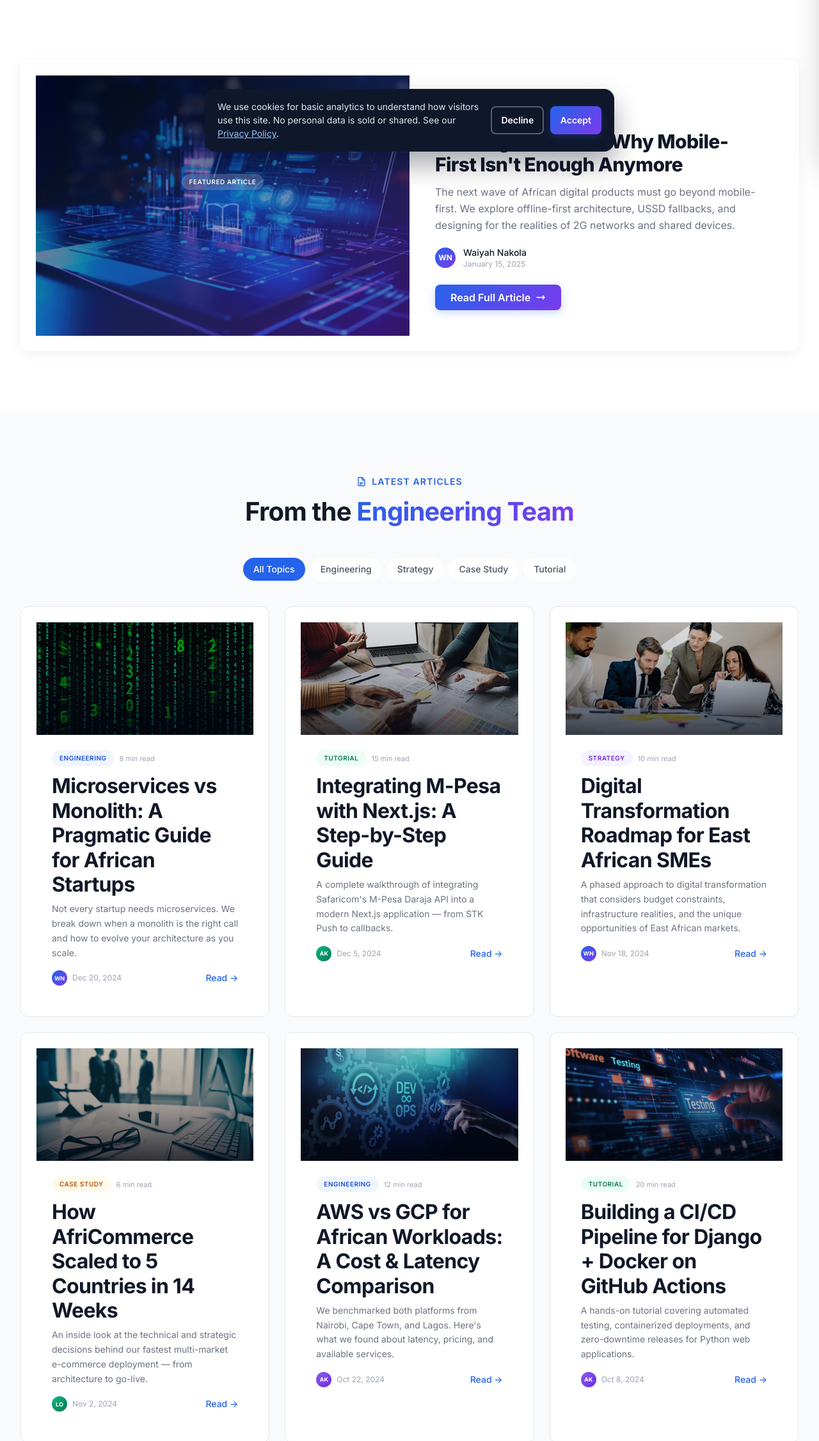
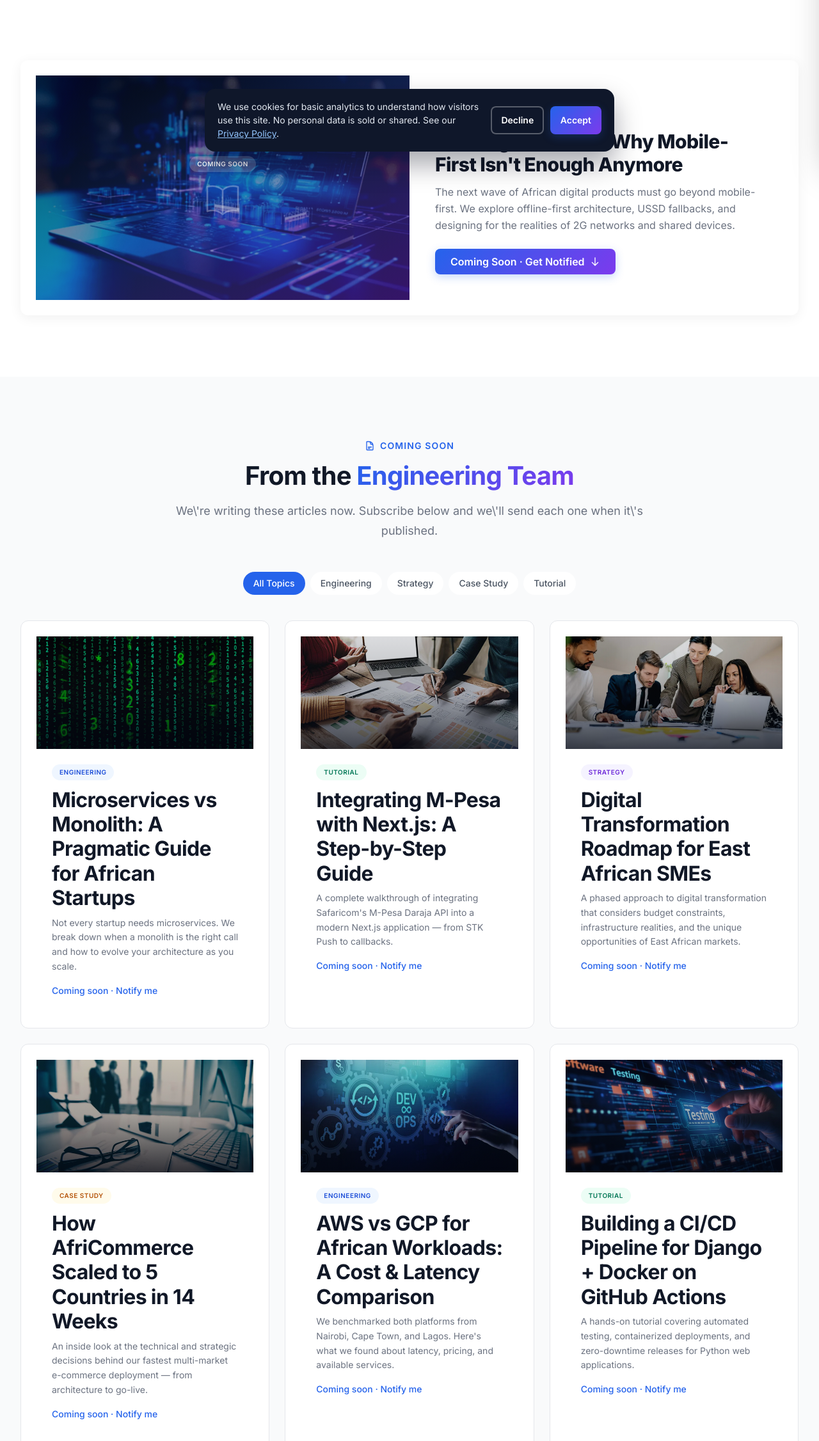
Before and after one commit to WAIYAH/Nakola-Expert-System, a website built with Vite: page insights.html in a window 1280 px wide. Shown: the part 547-2800 px from the top of the page at 64% size. Built offline with nearby package versions, Linux system fonts and the light colour scheme.

Commit message:
Remove dead links and placeholder content
- Footer: drop the "Team Portal" link; /admin was a 404 on every page.
- About: avatar initials now match the names (LN, BW, SM instead of the
  leftover WN, AK, LO), and the two LinkedIn icons that pointed to "#"
  are removed.
- Insights: the seven articles don't exist yet, so remove their made-up
  read times, authors and dates, and turn every dead "Read" link into
  "Coming soon" pointing to the newsletter signup.

Co-Authored-By: Claude Opus 5.5 <noreply@anthropic.com>

```diff
--- a/about.html
+++ b/about.html
@@ -197,7 +197,7 @@
         <div class="grid md:grid-cols-2 lg:grid-cols-3 gap-8">
           <!-- Founder -->
           <div class="card card-elevated reveal text-center p-8">
-            <div class="w-24 h-24 rounded-full bg-gradient-primary flex items-center justify-center mx-auto mb-5"><span class="text-white font-extrabold text-2xl">WN</span></div>
+            <div class="w-24 h-24 rounded-full bg-gradient-primary flex items-center justify-center mx-auto mb-5"><span class="text-white font-extrabold text-2xl">LN</span></div>
             <h3 class="font-extrabold text-neutral-900 text-lg">Lucky Loonkishu Nakola</h3>
             <p class="text-sm text-primary-600 font-medium mb-3">Founder &amp; Lead Engineer</p>
             <p class="text-sm text-neutral-500 leading-relaxed mb-4">Full-stack engineer with 5+ years of experience building scalable applications. Leads architecture decisions and maintains direct oversight on every project.</p>
@@ -214,7 +214,7 @@
           </div>
           <!-- Senior Engineer -->
           <div class="card card-elevated reveal reveal-delay-1 text-center p-8">
-            <div class="w-24 h-24 rounded-full bg-gradient-to-br from-purple-500 to-purple-700 flex items-center justify-center mx-auto mb-5"><span class="text-white font-extrabold text-2xl">AK</span></div>
+            <div class="w-24 h-24 rounded-full bg-gradient-to-br from-purple-500 to-purple-700 flex items-center justify-center mx-auto mb-5"><span class="text-white font-extrabold text-2xl">BW</span></div>
             <h3 class="font-extrabold text-neutral-900 text-lg">Brian Wambugu</h3>
             <p class="text-sm text-purple-600 font-medium mb-3">Senior Software Engineer</p>
             <p class="text-sm text-neutral-500 leading-relaxed mb-4">Backend specialist with deep expertise in distributed systems, API design, and cloud architecture. Drives technical excellence across all projects.</p>
@@ -224,13 +224,10 @@
               <span class="px-2.5 py-1 bg-neutral-100 rounded-md text-[11px] font-medium text-neutral-600">PostgreSQL</span>
               <span class="px-2.5 py-1 bg-neutral-100 rounded-md text-[11px] font-medium text-neutral-600">Docker</span>
             </div>
-            <div class="flex justify-center gap-3">
-              <a href="#" class="w-8 h-8 rounded-lg bg-neutral-100 flex items-center justify-center text-neutral-400 hover:bg-primary-50 hover:text-primary-600 transition" aria-label="LinkedIn"><svg class="w-4 h-4" fill="currentColor" viewBox="0 0 24 24"><path d="M20.447 20.452h-3.554v-5.569c0-1.328-.027-3.037-1.852-3.037-1.853 0-2.136 1.445-2.136 2.939v5.667H9.351V9h3.414v1.561h.046c.477-.9 1.637-1.85 3.37-1.85 3.601 0 4.267 2.37 4.267 5.455v6.286zM5.337 7.433a2.062 2.062 0 01-2.063-2.065 2.064 2.064 0 112.063 2.065zm1.782 13.019H3.555V9h3.564v11.452zM22.225 0H1.771C.792 0 0 .774 0 1.729v20.542C0 23.227.792 24 1.771 24h20.451C23.2 24 24 23.227 24 22.271V1.729C24 .774 23.2 0 22.222 0h.003z"/></svg></a>
-            </div>
           </div>
           <!-- Designer / Strategist -->
           <div class="card card-elevated reveal reveal-delay-2 text-center p-8">
-            <div class="w-24 h-24 rounded-full bg-gradient-to-br from-green-500 to-green-700 flex items-center justify-center mx-auto mb-5"><span class="text-white font-extrabold text-2xl">LO</span></div>
+            <div class="w-24 h-24 rounded-full bg-gradient-to-br from-green-500 to-green-700 flex items-center justify-center mx-auto mb-5"><span class="text-white font-extrabold text-2xl">SM</span></div>
             <h3 class="font-extrabold text-neutral-900 text-lg">Stacey Makori</h3>
             <p class="text-sm text-green-600 font-medium mb-3">UX Engineer &amp; Product Strategist</p>
             <p class="text-sm text-neutral-500 leading-relaxed mb-4">Bridges design and development with user-centered approaches. Ensures every product we deliver is intuitive, accessible, and conversion-optimized.</p>
@@ -239,9 +236,6 @@
               <span class="px-2.5 py-1 bg-neutral-100 rounded-md text-[11px] font-medium text-neutral-600">React</span>
               <span class="px-2.5 py-1 bg-neutral-100 rounded-md text-[11px] font-medium text-neutral-600">Tailwind</span>
               <span class="px-2.5 py-1 bg-neutral-100 rounded-md text-[11px] font-medium text-neutral-600">A11y</span>
-            </div>
-            <div class="flex justify-center gap-3">
-              <a href="#" class="w-8 h-8 rounded-lg bg-neutral-100 flex items-center justify-center text-neutral-400 hover:bg-primary-50 hover:text-primary-600 transition" aria-label="LinkedIn"><svg class="w-4 h-4" fill="currentColor" viewBox="0 0 24 24"><path d="M20.447 20.452h-3.554v-5.569c0-1.328-.027-3.037-1.852-3.037-1.853 0-2.136 1.445-2.136 2.939v5.667H9.351V9h3.414v1.561h.046c.477-.9 1.637-1.85 3.37-1.85 3.601 0 4.267 2.37 4.267 5.455v6.286zM5.337 7.433a2.062 2.062 0 01-2.063-2.065 2.064 2.064 0 112.063 2.065zm1.782 13.019H3.555V9h3.564v11.452zM22.225 0H1.771C.792 0 0 .774 0 1.729v20.542C0 23.227.792 24 1.771 24h20.451C23.2 24 24 23.227 24 22.271V1.729C24 .774 23.2 0 22.222 0h.003z"/></svg></a>
             </div>
           </div>
         </div>
--- a/insights.html
+++ b/insights.html
@@ -93,7 +93,7 @@
               <div class="absolute inset-0 bg-gradient-to-br from-neutral-950/65 via-primary-900/55 to-purple-900/70"></div>
               <div class="relative z-10 h-full flex items-center justify-center p-8">
                 <div class="text-center">
-                  <span class="badge bg-white/20 text-white text-[10px] mb-3">Featured Article</span>
+                  <span class="badge bg-white/20 text-white text-[10px] mb-3">Coming Soon</span>
                   <svg class="w-16 h-16 text-white/30 mx-auto" fill="none" stroke="currentColor" stroke-width="1" viewBox="0 0 24 24"><path stroke-linecap="round" stroke-linejoin="round" d="M12 6.042A8.967 8.967 0 006 3.75c-1.052 0-2.062.18-3 .512v14.25A8.987 8.987 0 016 18c2.305 0 4.408.867 6 2.292m0-14.25a8.966 8.966 0 016-2.292c1.052 0 2.062.18 3 .512v14.25A8.987 8.987 0 0018 18a8.967 8.967 0 00-6 2.292m0-14.25v14.25"/></svg>
                 </div>
               </div>
@@ -101,15 +101,10 @@
             <div class="p-8 lg:p-10 flex flex-col justify-center">
               <div class="flex items-center gap-3 mb-4">
                 <span class="badge badge-primary">Strategy</span>
-                <span class="text-xs text-neutral-400">12 min read</span>
               </div>
               <h2 id="featured-heading" class="text-2xl lg:text-3xl font-extrabold text-neutral-900 mb-3">Building for Africa: Why Mobile-First Isn't Enough Anymore</h2>
-              <p class="text-neutral-500 leading-relaxed mb-5">The next wave of African digital products must go beyond mobile-first. We explore offline-first architecture, USSD fallbacks, and designing for the realities of 2G networks and shared devices.</p>
-              <div class="flex items-center gap-3 mb-6">
-                <div class="w-8 h-8 rounded-full bg-gradient-primary flex items-center justify-center"><span class="text-white text-xs font-bold">WN</span></div>
-                <div><p class="text-sm font-medium text-neutral-900">Waiyah Nakola</p><p class="text-xs text-neutral-400">January 15, 2025</p></div>
-              </div>
-              <a href="#" class="btn btn-primary btn-md self-start">Read Full Article <svg class="w-4 h-4" fill="none" stroke="currentColor" stroke-width="2" viewBox="0 0 24 24"><path stroke-linecap="round" stroke-linejoin="round" d="M17 8l4 4m0 0l-4 4m4-4H3"/></svg></a>
+              <p class="text-neutral-500 leading-relaxed mb-6">The next wave of African digital products must go beyond mobile-first. We explore offline-first architecture, USSD fallbacks, and designing for the realities of 2G networks and shared devices.</p>
+              <a href="#newsletter" class="btn btn-primary btn-md self-start">Coming Soon · Get Notified <svg class="w-4 h-4" fill="none" stroke="currentColor" stroke-width="2" viewBox="0 0 24 24" aria-hidden="true"><path stroke-linecap="round" stroke-linejoin="round" d="M19 14l-7 7m0 0l-7-7m7 7V3"/></svg></a>
             </div>
           </div>
         </div>
@@ -120,8 +115,9 @@
     <section class="section bg-neutral-50" aria-labelledby="articles-heading">
       <div class="container-nes">
         <div class="section-header reveal">
-          <span class="section-label"><svg class="w-4 h-4" fill="none" stroke="currentColor" stroke-width="2" viewBox="0 0 24 24"><path stroke-linecap="round" stroke-linejoin="round" d="M19.5 14.25v-2.625a3.375 3.375 0 00-3.375-3.375h-1.5A1.125 1.125 0 0113.5 7.125v-1.5a3.375 3.375 0 00-3.375-3.375H8.25m0 12.75h7.5m-7.5 3H12M10.5 2.25H5.625c-.621 0-1.125.504-1.125 1.125v17.25c0 .621.504 1.125 1.125 1.125h12.75c.621 0 1.125-.504 1.125-1.125V11.25a9 9 0 00-9-9z"/></svg> Latest Articles</span>
+          <span class="section-label"><svg class="w-4 h-4" fill="none" stroke="currentColor" stroke-width="2" viewBox="0 0 24 24"><path stroke-linecap="round" stroke-linejoin="round" d="M19.5 14.25v-2.625a3.375 3.375 0 00-3.375-3.375h-1.5A1.125 1.125 0 0113.5 7.125v-1.5a3.375 3.375 0 00-3.375-3.375H8.25m0 12.75h7.5m-7.5 3H12M10.5 2.25H5.625c-.621 0-1.125.504-1.125 1.125v17.25c0 .621.504 1.125 1.125 1.125h12.75c.621 0 1.125-.504 1.125-1.125V11.25a9 9 0 00-9-9z"/></svg> Coming Soon</span>
           <h2 id="articles-heading" class="section-title">From the <span class="gradient-text">Engineering Team</span></h2>
+          <p class="section-description">We\'re writing these articles now. Subscribe below and we\'ll send each one when it\'s published.</p>
         </div>
 
         <!-- Category filters -->
@@ -143,12 +139,11 @@
               <div class="absolute inset-0 bg-gradient-to-t from-neutral-950/80 via-neutral-900/35 to-neutral-900/20"></div>
             </div>
             <div class="p-6">
-              <div class="flex items-center gap-2 mb-3"><span class="badge badge-primary text-[10px]">Engineering</span><span class="text-[11px] text-neutral-400">8 min read</span></div>
+              <div class="flex items-center gap-2 mb-3"><span class="badge badge-primary text-[10px]">Engineering</span></div>
               <h3 class="font-bold text-neutral-900 mb-2 group-hover:text-primary-600 transition">Microservices vs Monolith: A Pragmatic Guide for African Startups</h3>
               <p class="text-sm text-neutral-500 leading-relaxed mb-4">Not every startup needs microservices. We break down when a monolith is the right call and how to evolve your architecture as you scale.</p>
               <div class="flex items-center justify-between">
-                <div class="flex items-center gap-2"><div class="w-6 h-6 rounded-full bg-gradient-primary flex items-center justify-center"><span class="text-white text-[9px] font-bold">WN</span></div><span class="text-xs text-neutral-400">Dec 20, 2024</span></div>
-                <a href="#" class="text-sm font-medium text-primary-600 hover:text-primary-700 transition">Read →</a>
+                <a href="#newsletter" class="text-sm font-medium text-primary-600 hover:text-primary-700 transition">Coming soon · Notify me</a>
               </div>
             </div>
           </article>
@@ -160,12 +155,11 @@
               <div class="absolute inset-0 bg-gradient-to-t from-neutral-950/75 via-neutral-900/30 to-neutral-900/15"></div>
             </div>
             <div class="p-6">
-              <div class="flex items-center gap-2 mb-3"><span class="badge badge-green text-[10px]">Tutorial</span><span class="text-[11px] text-neutral-400">15 min read</span></div>
+              <div class="flex items-center gap-2 mb-3"><span class="badge badge-green text-[10px]">Tutorial</span></div>
               <h3 class="font-bold text-neutral-900 mb-2 group-hover:text-primary-600 transition">Integrating M-Pesa with Next.js: A Step-by-Step Guide</h3>
               <p class="text-sm text-neutral-500 leading-relaxed mb-4">A complete walkthrough of integrating Safaricom's M-Pesa Daraja API into a modern Next.js application — from STK Push to callbacks.</p>
               <div class="flex items-center justify-between">
-                <div class="flex items-center gap-2"><div class="w-6 h-6 rounded-full bg-gradient-to-br from-green-500 to-green-700 flex items-center justify-center"><span class="text-white text-[9px] font-bold">AK</span></div><span class="text-xs text-neutral-400">Dec 5, 2024</span></div>
-                <a href="#" class="text-sm font-medium text-primary-600 hover:text-primary-700 transition">Read →</a>
+                <a href="#newsletter" class="text-sm font-medium text-primary-600 hover:text-primary-700 transition">Coming soon · Notify me</a>
               </div>
             </div>
           </article>
@@ -177,12 +171,11 @@
               <div class="absolute inset-0 bg-gradient-to-t from-neutral-950/75 via-neutral-900/25 to-neutral-900/10"></div>
             </div>
             <div class="p-6">
-              <div class="flex items-center gap-2 mb-3"><span class="badge badge-purple text-[10px]">Strategy</span><span class="text-[11px] text-neutral-400">10 min read</span></div>
+              <div class="flex items-center gap-2 mb-3"><span class="badge badge-purple text-[10px]">Strategy</span></div>
               <h3 class="font-bold text-neutral-900 mb-2 group-hover:text-primary-600 transition">Digital Transformation Roadmap for East African SMEs</h3>
               <p class="text-sm text-neutral-500 leading-relaxed mb-4">A phased approach to digital transformation that considers budget constraints, infrastructure realities, and the unique opportunities of East African markets.</p>
               <div class="flex items-center justify-between">
-                <div class="flex items-center gap-2"><div class="w-6 h-6 rounded-full bg-gradient-primary flex items-center justify-center"><span class="text-white text-[9px] font-bold">WN</span></div><span class="text-xs text-neutral-400">Nov 18, 2024</span></div>
-                <a href="#" class="text-sm font-medium text-primary-600 hover:text-primary-700 transition">Read →</a>
+                <a href="#newsletter" class="text-sm font-medium text-primary-600 hover:text-primary-700 transition">Coming soon · Notify me</a>
               </div>
             </div>
           </article>
@@ -194,12 +187,11 @@
               <div class="absolute inset-0 bg-gradient-to-t from-neutral-950/80 via-neutral-900/35 to-neutral-900/20"></div>
             </div>
             <div class="p-6">
-              <div class="flex items-center gap-2 mb-3"><span class="badge badge-gold text-[10px]">Case Study</span><span class="text-[11px] text-neutral-400">6 min read</span></div>
+              <div class="flex items-center gap-2 mb-3"><span class="badge badge-gold text-[10px]">Case Study</span></div>
               <h3 class="font-bold text-neutral-900 mb-2 group-hover:text-primary-600 transition">How AfriCommerce Scaled to 5 Countries in 14 Weeks</h3>
               <p class="text-sm text-neutral-500 leading-relaxed mb-4">An inside look at the technical and strategic decisions behind our fastest multi-market e-commerce deployment — from architecture to go-live.</p>
               <div class="flex items-center justify-between">
-                <div class="flex items-center gap-2"><div class="w-6 h-6 rounded-full bg-gradient-to-br from-green-500 to-green-700 flex items-center justify-center"><span class="text-white text-[9px] font-bold">LO</span></div><span class="text-xs text-neutral-400">Nov 2, 2024</span></div>
-                <a href="#" class="text-sm font-medium text-primary-600 hover:text-primary-700 transition">Read →</a>
+                <a href="#newsletter" class="text-sm font-medium text-primary-600 hover:text-primary-700 transition">Coming soon · Notify me</a>
               </div>
             </div>
           </article>
@@ -211,12 +203,11 @@
               <div class="absolute inset-0 bg-gradient-to-t from-neutral-950/78 via-neutral-900/32 to-neutral-900/15"></div>
             </div>
             <div class="p-6">
-              <div class="flex items-center gap-2 mb-3"><span class="badge badge-primary text-[10px]">Engineering</span><span class="text-[11px] text-neutral-400">12 min read</span></div>
+              <div class="flex items-center gap-2 mb-3"><span class="badge badge-primary text-[10px]">Engineering</span></div>
               <h3 class="font-bold text-neutral-900 mb-2 group-hover:text-primary-600 transition">AWS vs GCP for African Workloads: A Cost & Latency Comparison</h3>
               <p class="text-sm text-neutral-500 leading-relaxed mb-4">We benchmarked both platforms from Nairobi, Cape Town, and Lagos. Here's what we found about latency, pricing, and available services.</p>
               <div class="flex items-center justify-between">
-                <div class="flex items-center gap-2"><div class="w-6 h-6 rounded-full bg-gradient-to-br from-purple-500 to-purple-700 flex items-center justify-center"><span class="text-white text-[9px] font-bold">AK</span></div><span class="text-xs text-neutral-400">Oct 22, 2024</span></div>
-                <a href="#" class="text-sm font-medium text-primary-600 hover:text-primary-700 transition">Read →</a>
+                <a href="#newsletter" class="text-sm font-medium text-primary-600 hover:text-primary-700 transition">Coming soon · Notify me</a>
               </div>
             </div>
           </article>
@@ -228,12 +219,11 @@
               <div class="absolute inset-0 bg-gradient-to-t from-neutral-950/80 via-neutral-900/34 to-neutral-900/18"></div>
             </div>
             <div class="p-6">
-              <div class="flex items-center gap-2 mb-3"><span class="badge badge-green text-[10px]">Tutorial</span><span class="text-[11px] text-neutral-400">20 min read</span></div>
+              <div class="flex items-center gap-2 mb-3"><span class="badge badge-green text-[10px]">Tutorial</span></div>
               <h3 class="font-bold text-neutral-900 mb-2 group-hover:text-primary-600 transition">Building a CI/CD Pipeline for Django + Docker on GitHub Actions</h3>
               <p class="text-sm text-neutral-500 leading-relaxed mb-4">A hands-on tutorial covering automated testing, containerized deployments, and zero-downtime releases for Python web applications.</p>
               <div class="flex items-center justify-between">
-                <div class="flex items-center gap-2"><div class="w-6 h-6 rounded-full bg-gradient-to-br from-purple-500 to-purple-700 flex items-center justify-center"><span class="text-white text-[9px] font-bold">AK</span></div><span class="text-xs text-neutral-400">Oct 8, 2024</span></div>
-                <a href="#" class="text-sm font-medium text-primary-600 hover:text-primary-700 transition">Read →</a>
+                <a href="#newsletter" class="text-sm font-medium text-primary-600 hover:text-primary-700 transition">Coming soon · Notify me</a>
               </div>
             </div>
           </article>
@@ -243,7 +233,7 @@
     </section>
 
     <!-- ── NEWSLETTER CTA ───────────────────────────────── -->
-    <section class="section" aria-labelledby="newsletter-heading">
+    <section id="newsletter" class="section" aria-labelledby="newsletter-heading">
       <div class="container-nes max-w-2xl text-center">
         <div class="card card-elevated p-8 lg:p-12 reveal">
           <div class="w-14 h-14 rounded-2xl bg-primary-50 flex items-center justify-center mx-auto mb-5"><svg class="w-7 h-7 text-primary-600" fill="none" stroke="currentColor" stroke-width="1.5" viewBox="0 0 24 24"><path stroke-linecap="round" stroke-linejoin="round" d="M21.75 6.75v10.5a2.25 2.25 0 01-2.25 2.25h-15a2.25 2.25 0 01-2.25-2.25V6.75m19.5 0A2.25 2.25 0 0019.5 4.5h-15a2.25 2.25 0 00-2.25 2.25m19.5 0v.243a2.25 2.25 0 01-1.07 1.916l-7.5 4.615a2.25 2.25 0 01-2.36 0L3.32 8.91a2.25 2.25 0 01-1.07-1.916V6.75"/></svg></div>
--- a/partials/footer.html
+++ b/partials/footer.html
@@ -19,7 +19,7 @@
         </div>
         <div>
           <h4 class="font-heading font-bold text-white text-sm uppercase tracking-wider mb-4">Company</h4>
-          <nav class="space-y-2.5" aria-label="Footer company"><a href="/about" class="block text-sm text-neutral-400 hover:text-white transition">About Us</a><a href="/work" class="block text-sm text-neutral-400 hover:text-white transition">Our Work</a><a href="/insights" class="block text-sm text-neutral-400 hover:text-white transition">Insights</a><a href="/careers" class="block text-sm text-neutral-400 hover:text-white transition">Careers</a><a href="/contact" class="block text-sm text-neutral-400 hover:text-white transition">Contact</a><a href="/admin" class="block text-sm text-neutral-400 hover:text-white transition">Team Portal</a></nav>
+          <nav class="space-y-2.5" aria-label="Footer company"><a href="/about" class="block text-sm text-neutral-400 hover:text-white transition">About Us</a><a href="/work" class="block text-sm text-neutral-400 hover:text-white transition">Our Work</a><a href="/insights" class="block text-sm text-neutral-400 hover:text-white transition">Insights</a><a href="/careers" class="block text-sm text-neutral-400 hover:text-white transition">Careers</a><a href="/contact" class="block text-sm text-neutral-400 hover:text-white transition">Contact</a></nav>
         </div>
         <div>
           <h4 class="font-heading font-bold text-white text-sm uppercase tracking-wider mb-4">Get in Touch</h4>
```
